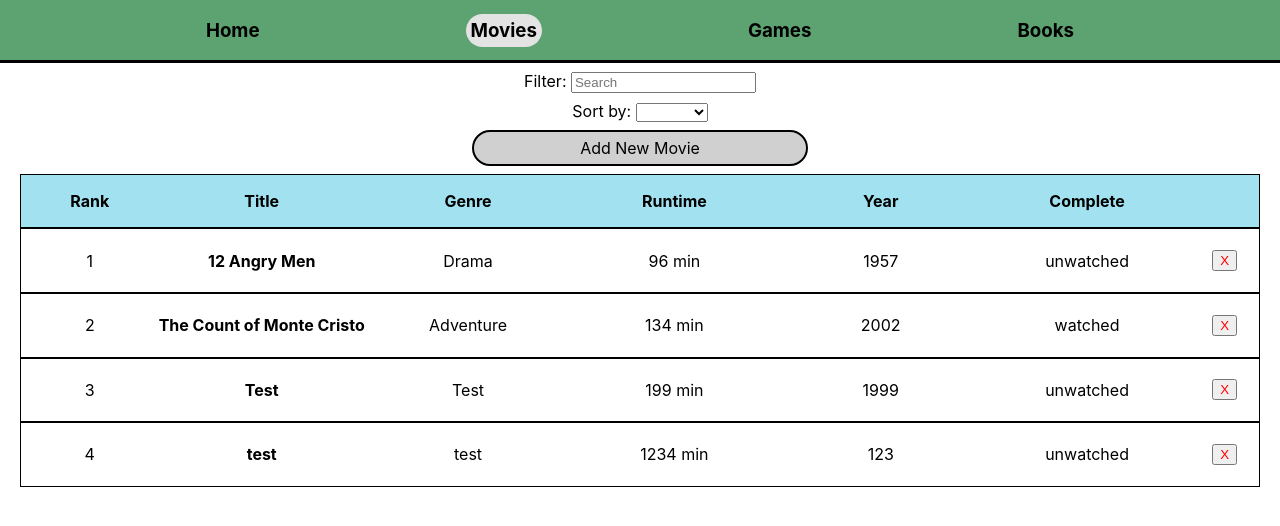
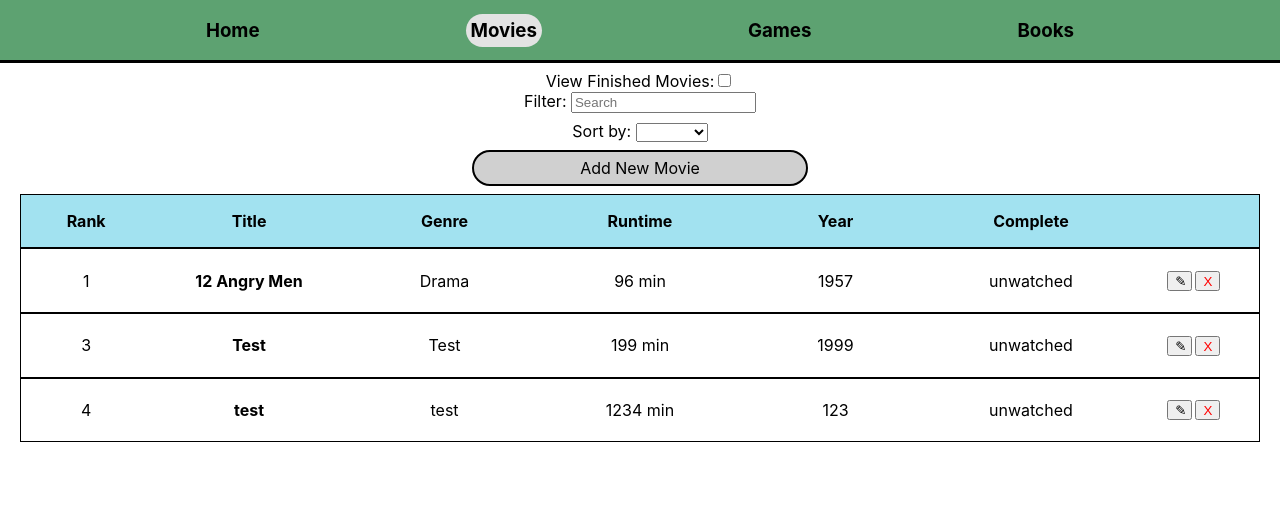
Before and after one commit to RudeChowder/media-backlog-tracker, a React (Create React App) app: page /movies in a window 1280 px wide. Shown: the top 526 px of the page. Built offline with nearby package versions, Linux system fonts and the light colour scheme; data requests are answered from the project's data file.

Commit message:
View finished movies toggle

```diff
--- a/src/components/Filter.js
+++ b/src/components/Filter.js
@@ -1,8 +1,15 @@
 import React from "react"
 
-const Filter = ({ filter, onChangeFilter }) => {
+const Filter = ({ filter, onChangeFilter, completedToggle, onChangeCompletedToggle }) => {
   return(
     <div className="filter" >
+      <label htmlFor="completed-toggle">View Finished Movies:</label>
+      <input
+        type="checkbox"
+        value={completedToggle}
+        onChange={onChangeCompletedToggle}
+      />
+      <br />
       <label htmlFor="filter">Filter: </label>
       <input
         type="text"
--- a/src/components/MovieCard.js
+++ b/src/components/MovieCard.js
@@ -15,8 +15,11 @@ const MovieCard = ({ movie, onDeleteMovie }) => {
       <p>{genre}</p>
       <p>{runtime} min</p>
       <p>{year}</p>
-      <p>{ complete ? "watched" : "unwatched" }</p>
-      <button className="delete-button" onClick={handleClick}>X</button>
+      <p>{complete ? "watched" : "unwatched"}</p>
+      <span className="button-container">
+        <button className="edit-button" >✎</button>
+        <button className="delete-button" onClick={handleClick}>X</button>
+      </span>
     </div>
   )
 }
--- a/src/components/MoviesPage.js
+++ b/src/components/MoviesPage.js
@@ -7,16 +7,24 @@ import NewMovieForm from "./NewMovieForm"
 import Sort from "./Sort"
 
 const MoviesPage = () => {
+  const [completedToggle, setCompletedToggle] = useState(false)
+  const [filter,setFilter] = useState("")
   const [movies, setMovies] = useState([])
-  const [filter,setFilter] = useState("")
+  // const [rankings, setRankings] = useState([1,2,4,5,9])
   const [sort, setSort] = useState("")
   const moviesUrl = "http://localhost:3001/movies"
 
   useEffect(() => {
     fetch(moviesUrl)
       .then(resp => resp.json())
-      .then(data => setMovies(data))
-      .then(() => console.log("fetching movies"))
+      .then(data => {
+        setMovies(data)
+        // const initialRanking = []
+      //   data.forEach(movie => {
+      //     initialRanking.push(movie.id)
+      //   })
+      //   setRankings(initialRanking)
+      })
       .catch((error) => alert(`Could not fetch movies. Please try again. ${error}`))
   }, [])
 
@@ -57,10 +65,16 @@ const MoviesPage = () => {
 
   const handleChangeFilter = (event) => setFilter(event.target.value)
   const handleChangeSort = (event) => setSort(event.target.value)
+  const handleChangeCompletedToggle = () => setCompletedToggle(completedToggle => !completedToggle)
 
-  const filteredMovies = movies.filter(movie => {
-    return filter === "" ? true : movie.title.toLowerCase().includes(filter.toLowerCase())
-  })
+  const filteredMovies = movies
+    .filter(movie => movie.complete === completedToggle)
+    .filter(movie => filter === "" ? true : movie.title.toLowerCase().includes(filter.toLowerCase()))
+
+  // const filteredRankings = () => {
+  //   const filteredMovieIds = filteredMovies.map(movie => movie.id)
+  //   return rankings.filter(rank => filteredMovieIds.includes(rank))
+  // }
 
   const sortedFilteredMovies = () => {
     switch (sort) {
@@ -72,13 +86,19 @@ const MoviesPage = () => {
         return [...filteredMovies].sort(( a, b ) => a[sort] - b[sort])
       default:
         return filteredMovies
+        // return filteredRankings().map(rank => filteredMovies.find(movie => movie.id === rank))
     }
   }
 
   return (
     <Switch>
       <Route exact path="/movies">
-        <Filter filter={filter} onChangeFilter={handleChangeFilter} />
+        <Filter
+          filter={filter}
+          onChangeFilter={handleChangeFilter}
+          completedToggle={completedToggle}
+          onChangeCompletedToggle={handleChangeCompletedToggle}
+        />
         <Sort sort={sort} onChangeSort={handleChangeSort} />
         <MoviesList movies={sortedFilteredMovies()} onDeleteMovie={handleDeleteMovie} />
       </Route>
--- a/src/index.css
+++ b/src/index.css
@@ -56,7 +56,7 @@ nav a.active {
 
 .movie-list-header {
   display: grid;
-  grid-template-columns: 2fr repeat(5, 3fr) 1fr;
+  grid-template-columns: 2fr repeat(5, 3fr) 2fr;
   border: solid black 1px;
   margin: 0 20px;
   background-color:rgb(162, 226, 240);
@@ -65,7 +65,7 @@ nav a.active {
 
 .movie-card {
   display: grid;
-  grid-template-columns: 2fr repeat(5, 3fr) 1fr;
+  grid-template-columns: 2fr repeat(5, 3fr) 2fr;
   border: solid black 1px;
   margin: 0 20px;
   justify-items: center;
@@ -78,6 +78,18 @@ nav a.active {
   gap: 15px;
 }
 
+.button-container {
+  justify-items: center;
+}
+
+.edit-button {
+  height: 20px;
+  width: 25px;
+  margin-right: 3px;
+}
+
 .delete-button {
   color: red;
+  height: 20px;
+  width: 25px;
 }
```
Also changed, not shown: src/components/NewMovieForm.js (line endings or trailing spaces).
